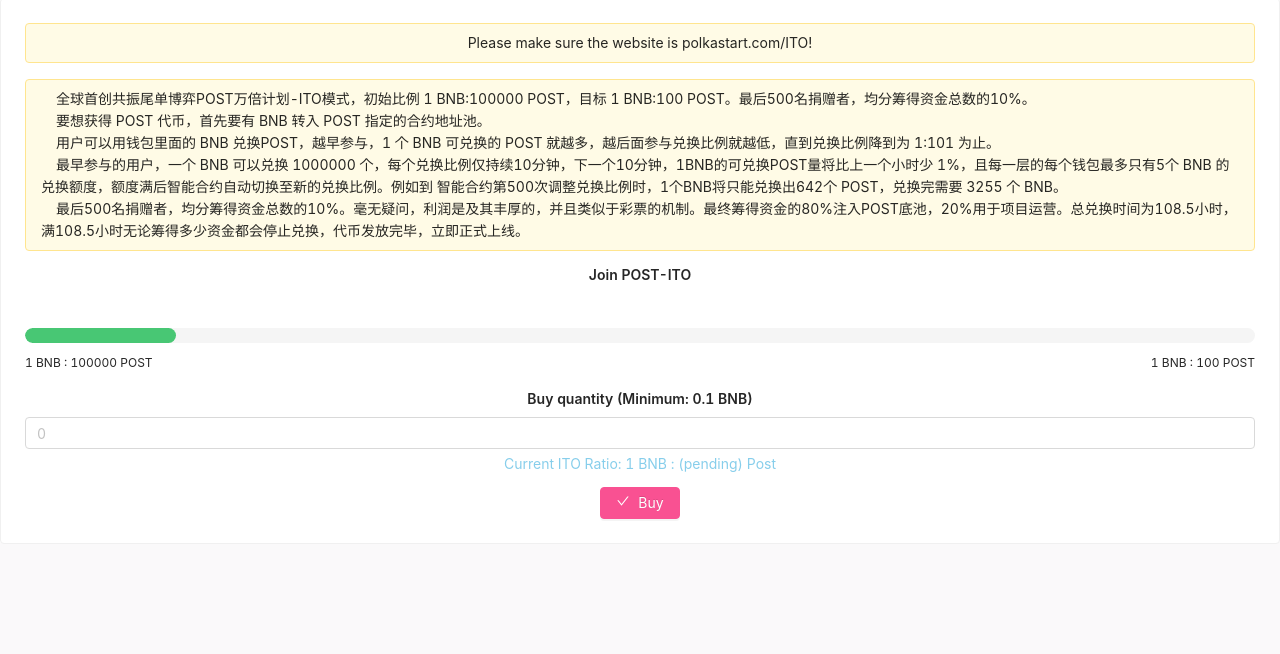
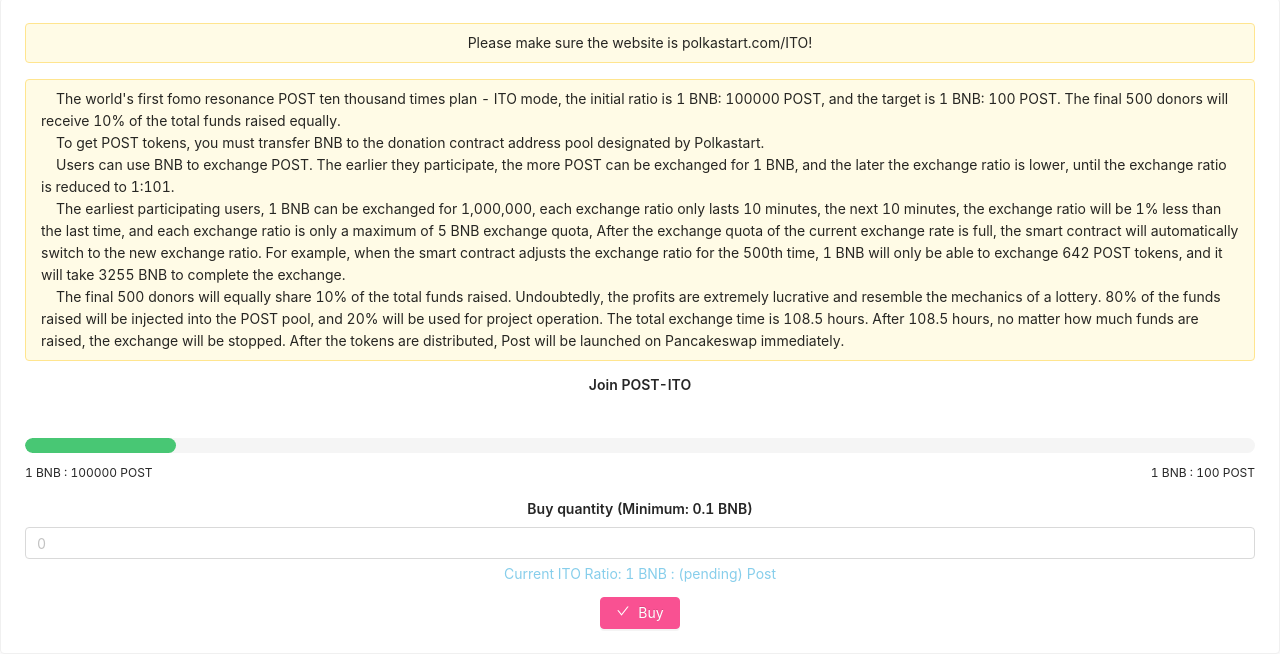
Before and after one commit to Danny931/pppppoooolkkkkassttt, a plain HTML site: page ITO/index.html in a window 1280 px wide. Shown: the part 221-875 px from the top of the page. Before the commit the page ends 800 px from the top, so only its background shows below. Drawn offline with Linux system fonts and the light colour scheme.

Commit message:
Update index.html

```diff
--- a/ITO/index.html
+++ b/ITO/index.html
@@ -36,11 +36,11 @@
             <div class="pb-4"></div>
             <div data-show="true" class="ant-alert ant-alert-warning ant-alert-no-icon" role="alert">
                 <div class="ant-alert-content">
-                    <div class="ant-alert-message"> <p>&nbsp&nbsp&nbsp&nbsp全球首创共振尾单博弈POST万倍计划-ITO模式，初始比例 1 BNB:100000 POST，目标 1 BNB:100 POST。最后500名捐赠者，均分筹得资金总数的10%。</p>
-                        <p>&nbsp&nbsp&nbsp&nbsp要想获得 POST 代币，首先要有 BNB 转入 POST 指定的合约地址池。</p>
-<p>&nbsp&nbsp&nbsp&nbsp用户可以用钱包里面的 BNB 兑换POST，越早参与，1 个 BNB 可兑换的 POST 就越多，越后面参与兑换比例就越低，直到兑换比例降到为 1:101 为止。</p>
-<p>&nbsp&nbsp&nbsp&nbsp最早参与的用户，一个 BNB 可以兑换 1000000 个，每个兑换比例仅持续10分钟，下一个10分钟，1BNB的可兑换POST量将比上一个小时少 1%，且每一层的每个钱包最多只有5个 BNB 的兑换额度，额度满后智能合约自动切换至新的兑换比例。例如到 智能合约第500次调整兑换比例时，1个BNB将只能兑换出642个 POST，兑换完需要 3255 个 BNB。</p>
-<p>&nbsp&nbsp&nbsp&nbsp最后500名捐赠者，均分筹得资金总数的10%。毫无疑问，利润是及其丰厚的，并且类似于彩票的机制。最终筹得资金的80%注入POST底池，20%用于项目运营。总兑换时间为108.5小时，满108.5小时无论筹得多少资金都会停止兑换，代币发放完毕，立即正式上线。</p></div>
+                    <div class="ant-alert-message"> <p>&nbsp&nbsp&nbsp&nbspThe world's first fomo resonance POST ten thousand times plan - ITO mode, the initial ratio is 1 BNB: 100000 POST, and the target is 1 BNB: 100 POST. The final 500 donors will receive 10% of the total funds raised equally.</p>
+                        <p>&nbsp&nbsp&nbsp&nbspTo get POST tokens, you must transfer BNB to the donation contract address pool designated by Polkastart.</p>
+<p>&nbsp&nbsp&nbsp&nbspUsers can use BNB to exchange POST. The earlier they participate, the more POST can be exchanged for 1 BNB, and the later the exchange ratio is lower, until the exchange ratio is reduced to 1:101.</p>
+<p>&nbsp&nbsp&nbsp&nbspThe earliest participating users, 1 BNB can be exchanged for 1,000,000, each exchange ratio only lasts 10 minutes, the next 10 minutes, the exchange ratio will be 1% less than the last time, and each exchange ratio is only a maximum of 5 BNB exchange quota, After the exchange quota of the current exchange rate is full, the smart contract will automatically switch to the new exchange ratio. For example, when the smart contract adjusts the exchange ratio for the 500th time, 1 BNB will only be able to exchange 642 POST tokens, and it will take 3255 BNB to complete the exchange.</p>
+<p>&nbsp&nbsp&nbsp&nbspThe final 500 donors will equally share 10% of the total funds raised. Undoubtedly, the profits are extremely lucrative and resemble the mechanics of a lottery. 80% of the funds raised will be injected into the POST pool, and 20% will be used for project operation. The total exchange time is 108.5 hours. After 108.5 hours, no matter how much funds are raised, the exchange will be stopped. After the tokens are distributed, Post will be launched on Pancakeswap immediately.</p></div>
                     <div class="ant-alert-description"></div>
                 </div>
             </div>
```
